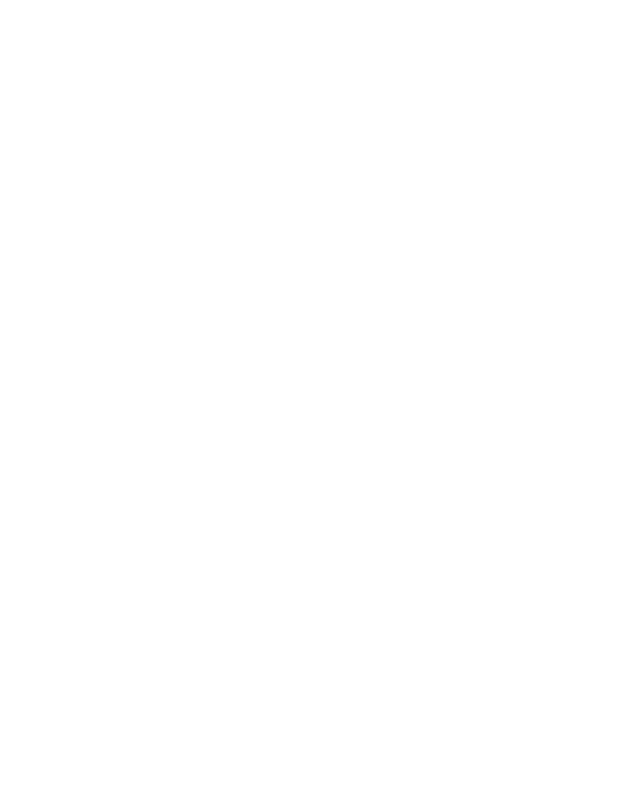
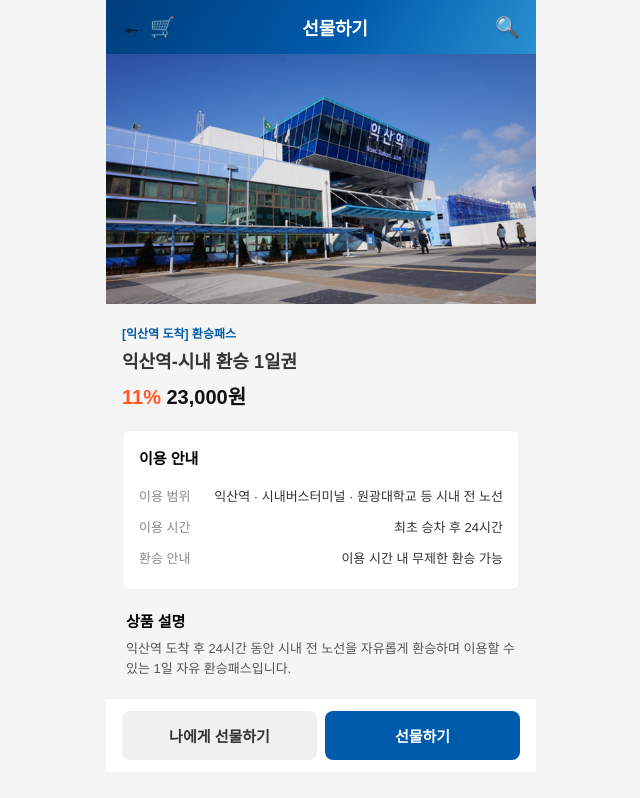
Before and after one commit to adapterz/wku-2026-1-kakao-shop, a website: page public/product.html in a window 1280 px wide. Shown: the whole page, without its empty margins (319-959 px from the left). Drawn offline with Linux system fonts and the light colour scheme.

Commit message:
feat: 상품 상세 화면(product.html) 익산 환승패스 버전 구현
1일 자유 환승 컨셉에 맞춰 이용안내(이용범위/이용시간/환승안내) 문구 구성, 나에게 선물하기/선물하기 버튼 추가

```diff
--- a/public/css/style.css
+++ b/public/css/style.css
@@ -667,3 +667,128 @@ body > * {
   white-space: nowrap;
   border: 0;
 }
+
+/* product detail */
+
+/* 헤더 왼쪽 아이콘 묶음 (product.html 전용) */
+.header-left {
+  display: flex;
+  gap: 8px;
+}
+
+/* 상품(패스) 상세 이미지 */
+.product-image img {
+  width: 100%;
+  height: 250px;
+  object-fit: cover;
+  background-color: #dddddd;
+}
+
+.product-detail {
+  padding: 16px;
+}
+
+.product-category-tag {
+  font-size: 12px;
+  color: #005bac;
+  font-weight: bold;
+  margin-bottom: 6px;
+}
+
+.product-name {
+  font-size: 18px;
+  font-weight: bold;
+  margin-bottom: 8px;
+}
+
+.product-price {
+  font-size: 20px;
+  font-weight: bold;
+  color: #ff5722;
+  margin-bottom: 20px;
+}
+
+.product-price span {
+  color: #111111;
+}
+
+/* 교통 정보 섹션 */
+.transit-info {
+  background-color: #ffffff;
+  border-radius: 8px;
+  padding: 16px;
+  margin-bottom: 16px;
+  border: 1px solid #eeeeee;
+}
+
+.transit-info h2 {
+  font-size: 15px;
+  margin-bottom: 12px;
+}
+
+.info-row {
+  display: flex;
+  justify-content: space-between;
+  padding: 6px 0;
+  font-size: 13px;
+}
+
+.info-label {
+  color: #888888;
+}
+
+.info-value {
+  color: #333333;
+  text-align: right;
+}
+
+/* 상품 설명 */
+.product-description {
+  padding: 4px;
+}
+
+.product-description h2 {
+  font-size: 15px;
+  margin-bottom: 8px;
+}
+
+.product-description p {
+  font-size: 13px;
+  color: #555555;
+  line-height: 1.5;
+}
+
+/* 하단 고정 버튼 2개 (나에게 선물하기 / 선물하기) */
+.bottom-bar-double {
+  position: sticky;
+  bottom: 0;
+  display: flex;
+  gap: 8px;
+  background-color: #ffffff;
+  padding: 12px 16px;
+  border-top: 1px solid #eeeeee;
+}
+
+.btn-secondary {
+  flex: 1;
+  padding: 14px;
+  background-color: #f0f0f0;
+  color: #333333;
+  border: none;
+  border-radius: 8px;
+  font-size: 15px;
+  font-weight: bold;
+  cursor: pointer;
+}
+
+.bottom-bar-double .btn-primary {
+  flex: 1;
+  padding: 14px;
+  background-color: #005bac;
+  color: #ffffff;
+  border: none;
+  border-radius: 8px;
+  font-size: 15px;
+  font-weight: bold;
+  cursor: pointer;
+}
--- a/public/product.html
+++ b/public/product.html
@@ -1,6 +1,69 @@
 <!--
- * 파일: public/product.html
- * 목적: 상품 상세 화면
- * 왜 이렇게: 선택한 상품의 상세 정보를 제공하기 위해
- * 주요: GET /api/products/:id
+  파일: public/product.html
+  목적: 패스 상세 화면 — 패스 1개 정보 보여주고 주문서로 이동
+  왜: 사용자가 패스를 선택하면 상세 정보(경유지·소요시간·환승안내)를 확인 후 구매 결정
+  주요: 패스 이미지, 이름, 가격, 교통 상세 정보, 나에게 선물하기/선물하기 버튼
 -->
+<!DOCTYPE html>
+<html lang="ko">
+<head>
+  <meta charset="UTF-8">
+  <meta name="viewport" content="width=device-width, initial-scale=1.0">
+  <title>패스 상세 - 익산 환승패스</title>
+  <link rel="stylesheet" href="css/style.css">
+</head>
+<body>
+
+  <!-- 상단 헤더 -->
+<header class="top-header">
+  <div class="header-left">
+    <button class="icon-btn" onclick="history.back()">←</button>
+    <button class="icon-btn">🛒</button>
+  </div>
+  <h1>선물하기</h1>
+  <button class="icon-btn">🔍</button>
+</header>
+
+  <!-- 패스 대표 이미지 -->
+  <div class="product-image">
+    <img src="img/station.jpg" alt="익산역-시내 환승 1일권">
+  </div>
+
+  <!-- 패스 기본 정보 -->
+  <main class="product-detail">
+    <p class="product-category-tag">[익산역 도착] 환승패스</p>
+    <p class="product-name">익산역-시내 환승 1일권</p>
+    <p class="product-price">11% <span>23,000원</span></p>
+
+    <!-- 교통 전용 정보 -->
+<section class="transit-info">
+  <h2>이용 안내</h2>
+  <div class="info-row">
+    <span class="info-label">이용 범위</span>
+    <span class="info-value">익산역 · 시내버스터미널 · 원광대학교 등 시내 전 노선</span>
+  </div>
+  <div class="info-row">
+    <span class="info-label">이용 시간</span>
+    <span class="info-value">최초 승차 후 24시간</span>
+  </div>
+  <div class="info-row">
+    <span class="info-label">환승 안내</span>
+    <span class="info-value">이용 시간 내 무제한 환승 가능</span>
+  </div>
+</section>
+
+<!-- 상세 설명 -->
+<section class="product-description">
+  <h2>상품 설명</h2>
+  <p>익산역 도착 후 24시간 동안 시내 전 노선을 자유롭게 환승하며 이용할 수 있는 1일 자유 환승패스입니다.</p>
+</section>
+  </main>
+
+  <!-- 하단 고정 버튼 (나에게 선물하기 / 선물하기) -->
+  <footer class="bottom-bar-double">
+    <button class="btn-secondary" onclick="location.href='order.html?type=me'">나에게 선물하기</button>
+    <button class="btn-primary" onclick="location.href='order.html?type=gift'">선물하기</button>
+  </footer>
+
+</body>
+</html>
```
Also changed, not shown: public/img/station.jpg (added).
